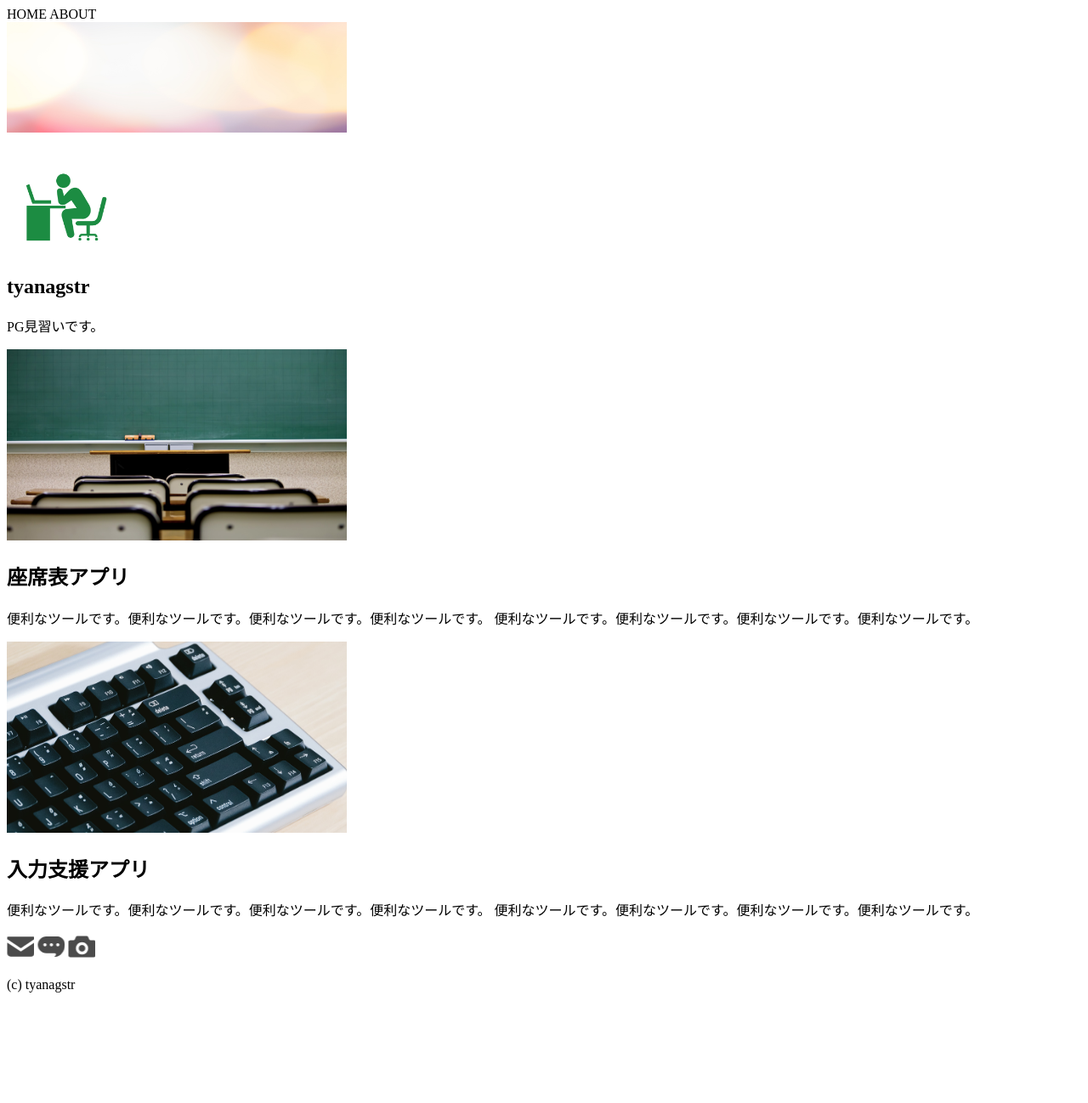
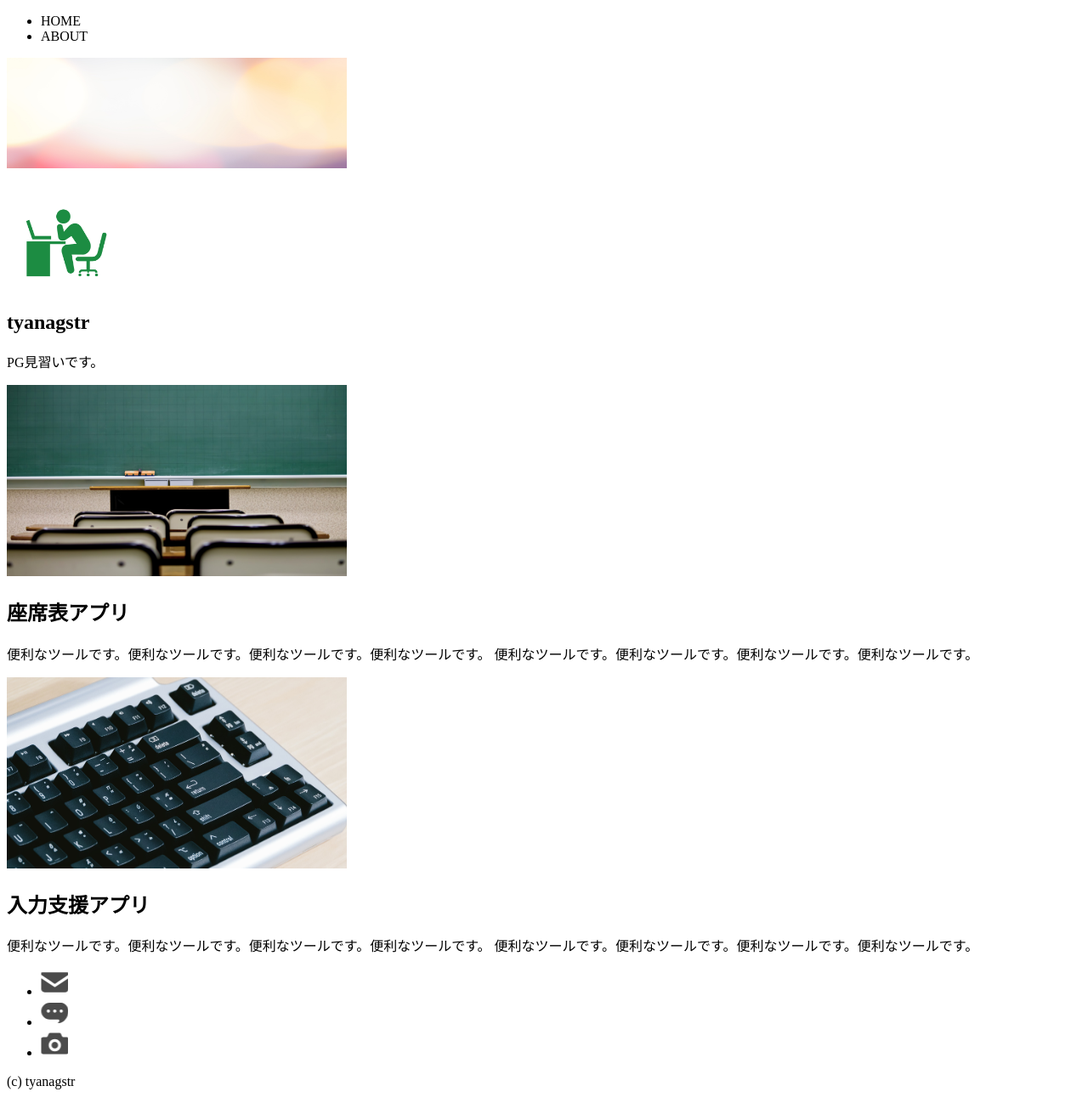
Before and after one commit to tyanagstr/html_css_practice, a plain HTML site: page html/index.html in a window 1280 px wide. Shown: the whole page at 85% size. Before the commit the page ends 1184 px from the top, so only its background shows below. Drawn offline with Linux system fonts and the light colour scheme.

Commit message:
ナビゲーションリンクとフッターのリンクをリスト化

```diff
--- a/html/index.html
+++ b/html/index.html
@@ -11,8 +11,10 @@
         <header>
             <!-- nav: 文書のナビゲーションに使われるタグ -->
             <nav>
-                HOME
-                ABOUT
+                <ul>
+                    <li>HOME</li>
+                    <li>ABOUT</li>
+                </ul>
             </nav>
             <img src="images/header.jpg" alt="ヘッダ画像" width="400" height="130">
         </header>
@@ -39,9 +41,11 @@
             </section>
         </section>
         <footer>
-            <img src="images/mail.png" alt="メール送信" width="32" height="32">
-            <img src="images/comment.png" alt="ブログサイトへ" width="32" height="32">
-            <img src="images/photo.png" alt="写真サイトへ" width="32" height="32">
+            <ul>
+                <li><img src="images/mail.png" alt="メール送信" width="32" height="32"></li>
+                <li><img src="images/comment.png" alt="ブログサイトへ" width="32" height="32"></li>
+                <li><img src="images/photo.png" alt="写真サイトへ" width="32" height="32"></li>
+            </ul>
             <p>(c) tyanagstr</p>
         </footer>
     </body>
```
